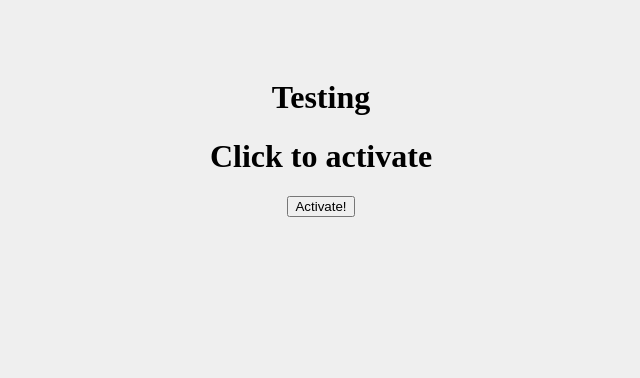
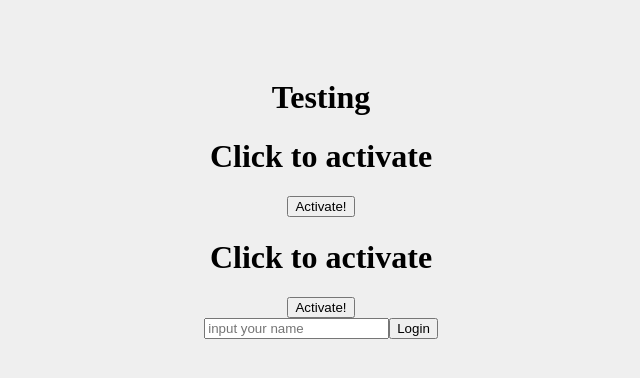
Before and after one commit to vcanedo/first-react-project, a React (Create React App) app: page / in a window 1280 px wide. Shown: the top 378 px of the page, without its empty margins (319-959 px from the left). Built offline with nearby package versions, Linux system fonts and the light colour scheme.

Commit message:
added log in on button press

```diff
--- a/src/App.js
+++ b/src/App.js
@@ -5,6 +5,7 @@ import SayMyName from './components/SayMyName';
 import Person from './components/Person';
 import List from './components/List';
 import Event from './components/Event';
+import Form from './components/Form';
 
 function App() {
   const name = "teste";
@@ -18,7 +19,9 @@ function App() {
   return (
     <div className="App">
       <h1>Testing</h1>
-      <Event />
+      <Event number="1"/>
+      <Event number="2"/>
+      <Form />
     </div>
   );
 }
--- a/src/components/Event.js
+++ b/src/components/Event.js
@@ -1,7 +1,7 @@
-const Event = () => {
+const Event = ({ number }) => {
 
   const myEvent = () => {
-    console.log('Event activated!');
+    console.log(`Event activated! ${number}`);
   }
 
   return (
--- /dev/null
+++ b/src/components/Form.js
@@ -0,0 +1,21 @@
+const Form = () => {
+
+  const loginUser = (e) => {
+    e.preventDefault();
+    const name = e.target[0].value;
+    console.log(`${name} is logged in`);
+  }
+
+
+  return (
+    <div>
+      <form onSubmit={loginUser}>
+        <input type="text" placeholder="input your name"/>
+        <input type="submit" value="Login"/>
+      </form>
+    </div>
+  );
+
+}
+
+export default Form
```
